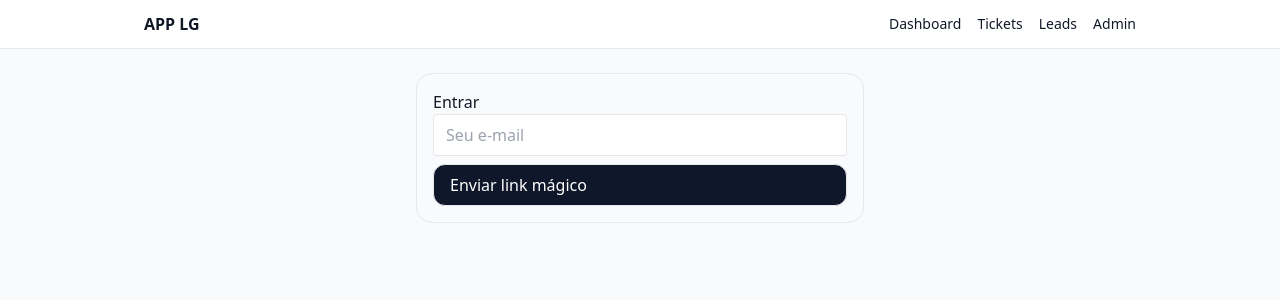
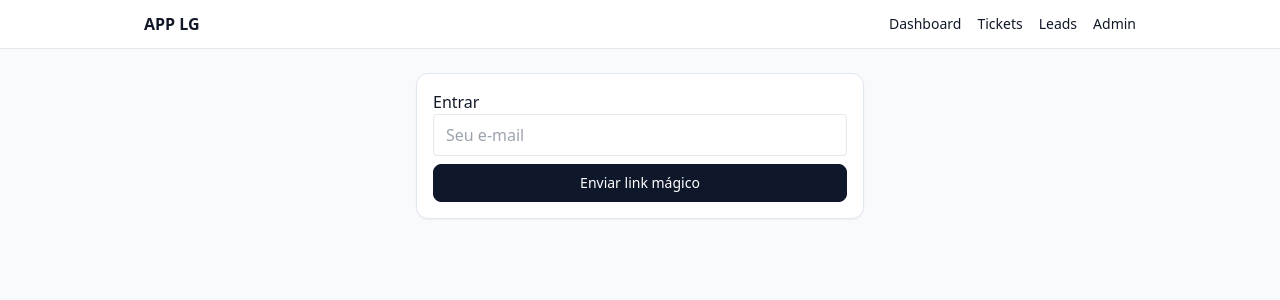
Before and after one commit to joseliojamaro2015-blip/applgp, a Next.js app: page /login in a window 1280 px wide. Shown: the top 300 px of the page. Built offline with nearby package versions, Linux system fonts and the light colour scheme.

Commit message:
Update globals.css

```diff
--- a/app/globals.css
+++ b/app/globals.css
@@ -1 +1,11 @@
-@tailwind base;@tailwind components;@tailwind utilities; .card{border:1px solid #e5e7eb;border-radius:16px;padding:1rem;} .btn{border:1px solid #e5e7eb;border-radius:12px;padding:.5rem 1rem;display:inline-flex;gap:.5rem} .btn-primary{background:#0f172a;color:#fff} .badge{border:1px solid #e5e7eb;border-radius:9999px;padding:.125rem .5rem;font-size:.75rem;}
+@tailwind base;
+@tailwind components;
+@tailwind utilities;
+
+/* Utilitários que usamos nas páginas */
+.card { @apply bg-white rounded-xl shadow-sm border border-slate-200 p-4; }
+.btn  { @apply inline-flex items-center justify-center rounded-lg px-4 py-2 border text-sm font-medium transition; }
+.btn-primary { @apply bg-slate-900 text-white border-slate-900 hover:bg-slate-800; }
+.badge { @apply inline-flex items-center rounded px-2 py-0.5 text-xs bg-slate-100 text-slate-700 border border-slate-200; }
+
+table th, table td { @apply py-2; }
```
